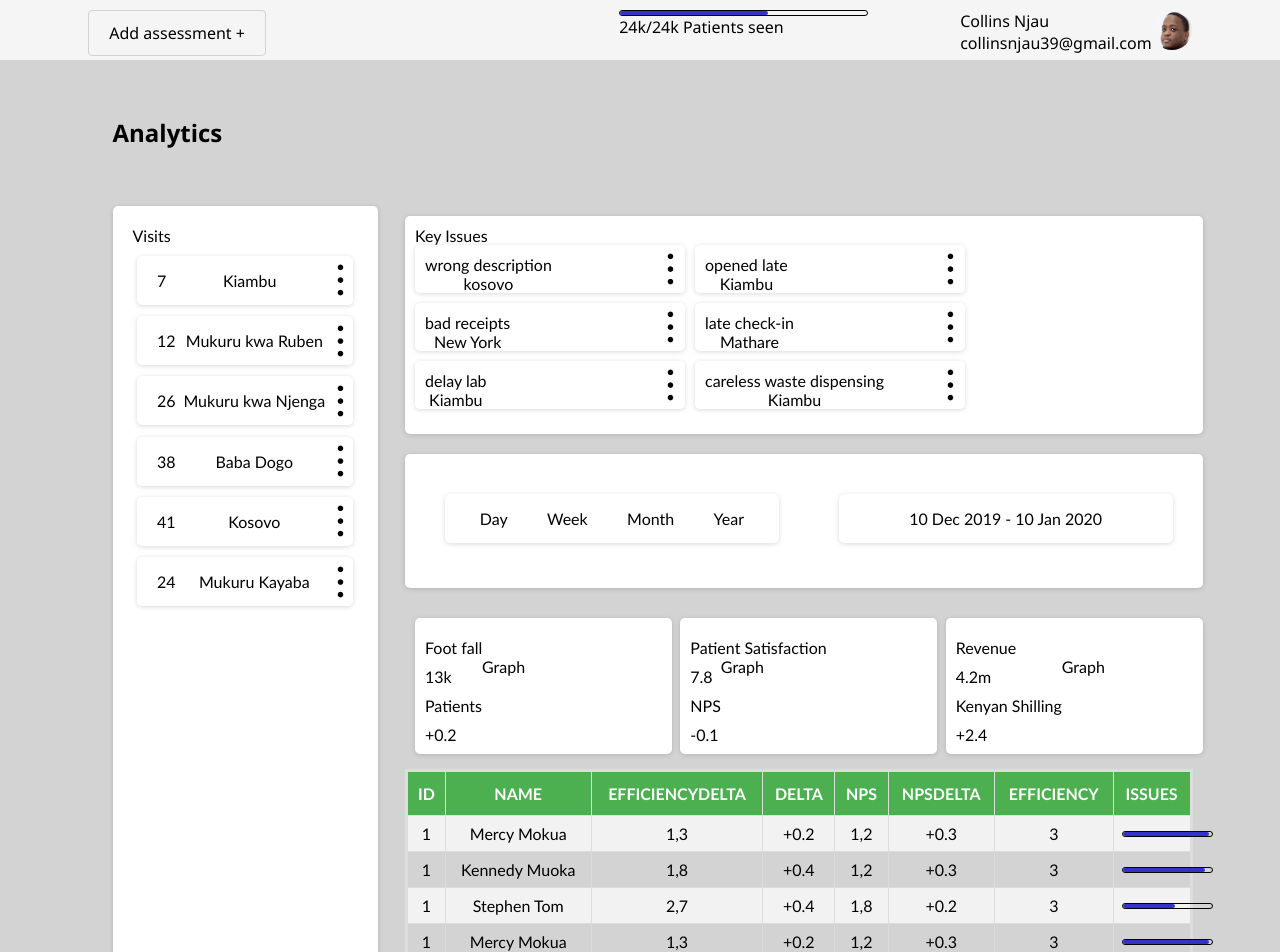
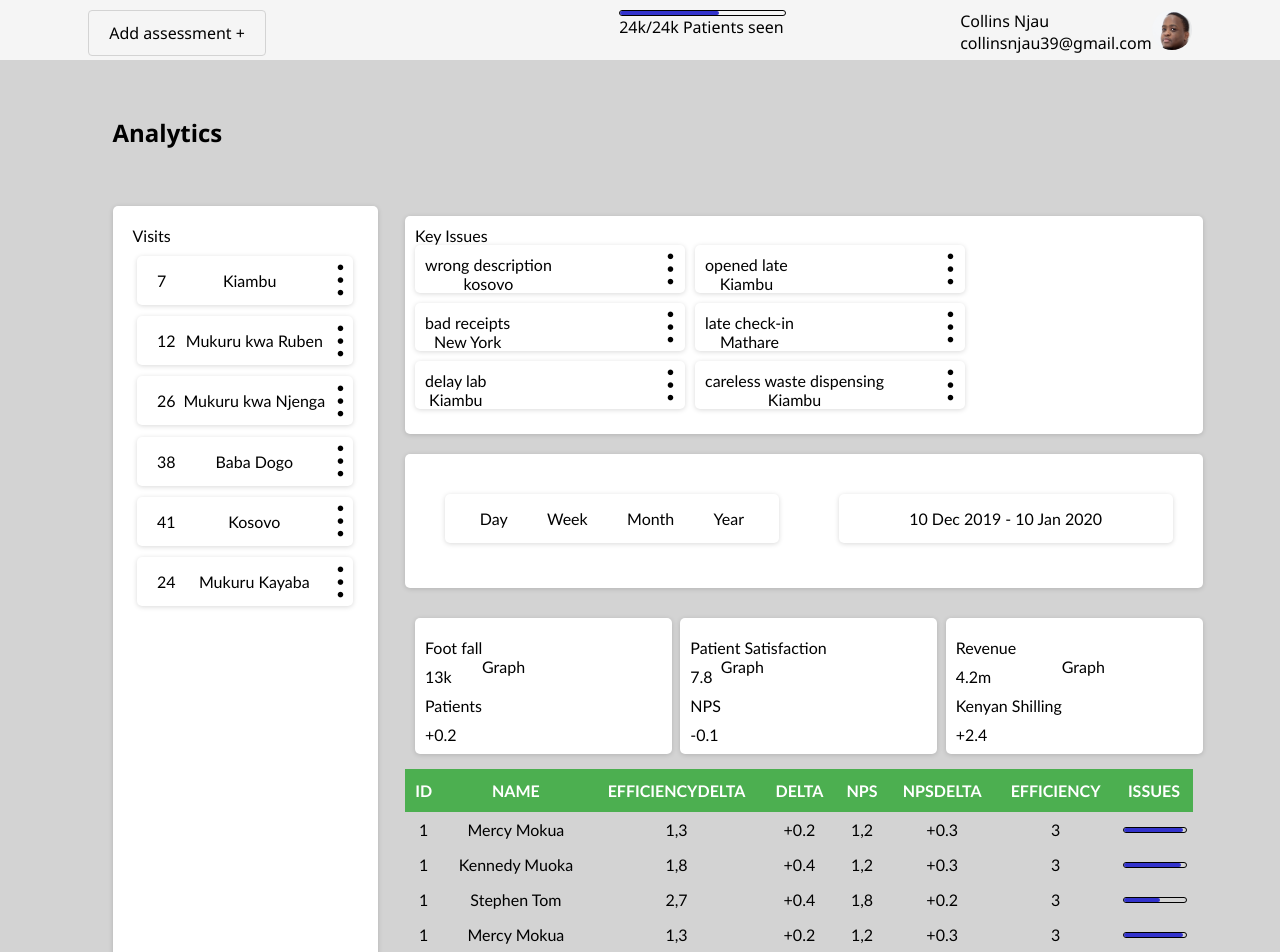
Before and after one commit to Collins33/Todoist-clone, a React (Create React App) app: page / in a window 1280 px wide. Shown: the top 952 px of the page. Built offline with nearby package versions, Linux system fonts and the light colour scheme.

Commit message:
Add styling for the table

```diff
--- a/src/components/progressbar/index.css
+++ b/src/components/progressbar/index.css
@@ -1,7 +1,7 @@
 .progress-bar {
   position: relative;
   height: 4px;
-  width: 150%;
+  width: 100%;
   border-radius: 50px;
   border: 1px solid black;
 }
--- a/src/components/table/index.css
+++ b/src/components/table/index.css
@@ -7,19 +7,14 @@
   text-align: center;
   font-family: "Trebuchet MS", Arial, Helvetica, sans-serif;
   border-collapse: collapse;
-  border: 3px solid #ddd;
+
   width: 90%;
 }
 
 #statistics_table td,
 #statistics_table th {
-  border: 1px solid #ddd;
   padding: 8px;
   width: auto;
-}
-
-#statistics_table tr:nth-child(even) {
-  background-color: #f2f2f2;
 }
 
 #statistics_table tr:hover {
```
